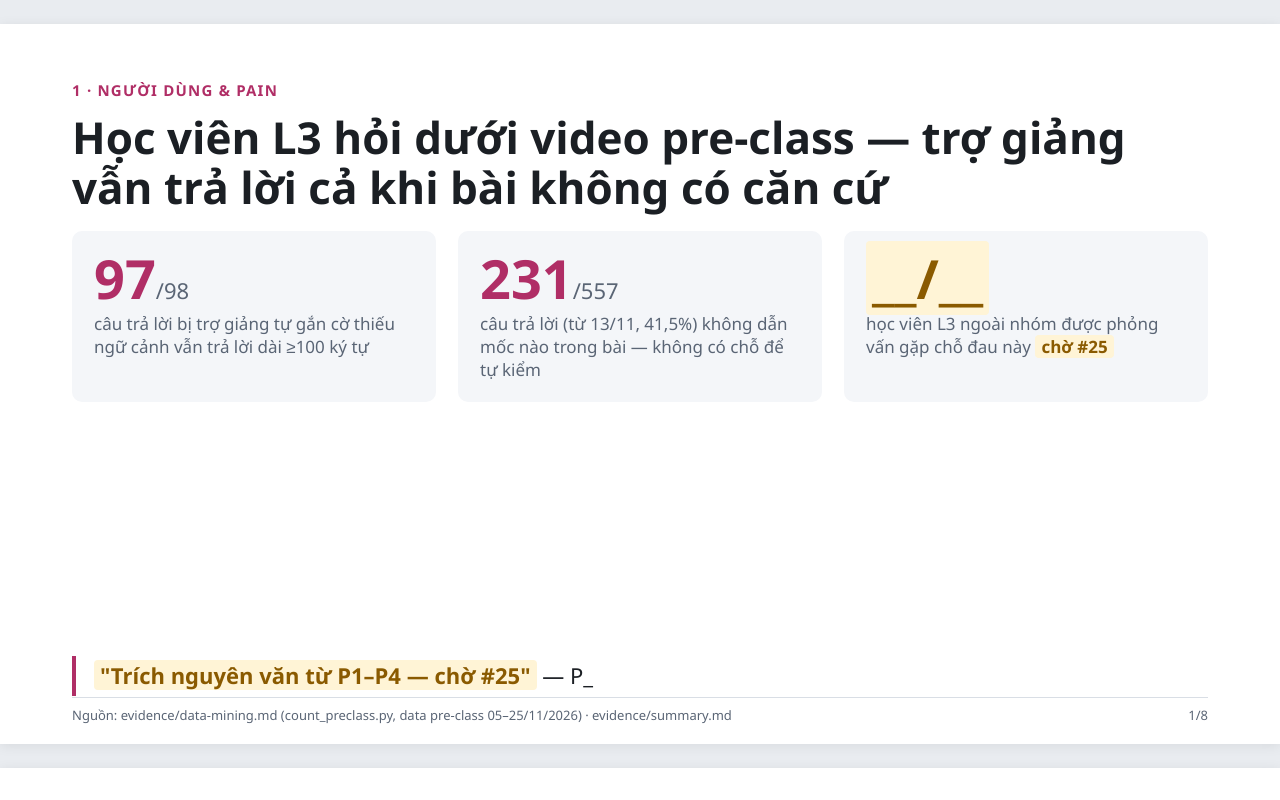
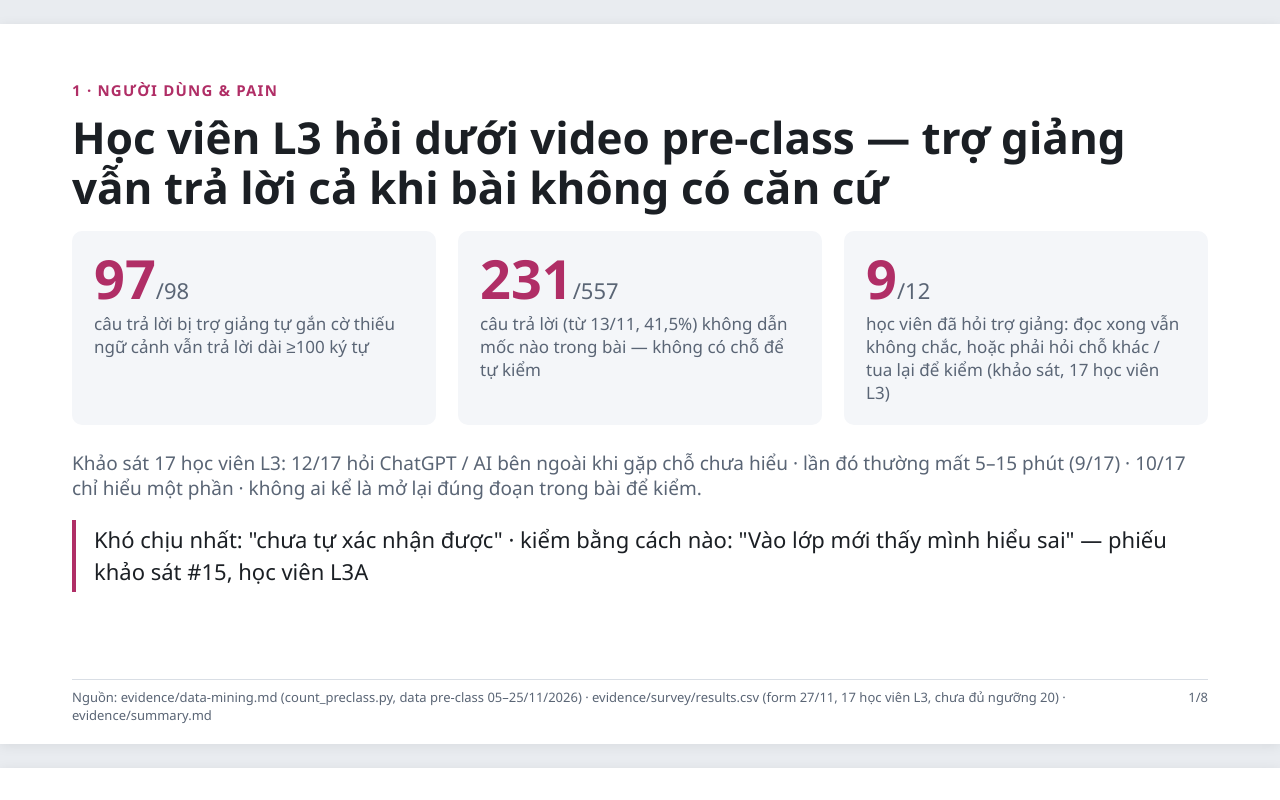
Before and after one commit to KumaMichio/K5-Day15-L3A-Probably-Functional, a plain HTML site: page slides/deck.html in a window 1280 px wide. Shown: the top 800 px of the page. Drawn offline with Linux system fonts and the light colour scheme.

Commit message:
slides: trang 1 thêm số khảo sát 17 học viên L3 và trích phiếu #15
Co-Authored-By: Claude Opus 5.5 <noreply@anthropic.com>

```diff
--- a/slides/deck.html
+++ b/slides/deck.html
@@ -54,16 +54,17 @@
 <section class="slide">
   <p class="kicker">1 · Người dùng &amp; pain</p>
   <h1>Học viên L3 hỏi dưới video pre-class — trợ giảng vẫn trả lời cả khi bài không có căn cứ</h1>
-  <div class="grid g3">
+  <div class="grid g3" style="flex:0 0 auto; margin-bottom:26px">
     <div class="card"><div class="big">97<small>/98</small></div>
       <div class="cap">câu trả lời bị trợ giảng tự gắn cờ thiếu ngữ cảnh vẫn trả lời dài ≥100 ký tự</div></div>
     <div class="card"><div class="big">231<small>/557</small></div>
       <div class="cap">câu trả lời (từ 13/11, 41,5%) không dẫn mốc nào trong bài — không có chỗ để tự kiểm</div></div>
-    <div class="card"><div class="big"><span class="todo">__/__</span></div>
-      <div class="cap">học viên L3 ngoài nhóm được phỏng vấn gặp chỗ đau này <span class="todo">chờ #25</span></div></div>
+    <div class="card"><div class="big">9<small>/12</small></div>
+      <div class="cap">học viên đã hỏi trợ giảng: đọc xong vẫn không chắc, hoặc phải hỏi chỗ khác / tua lại để kiểm (khảo sát, 17 học viên L3)</div></div>
   </div>
-  <blockquote><span class="todo">"Trích nguyên văn từ P1–P4 — chờ #25"</span> — P_</blockquote>
-  <div class="src"><span>Nguồn: evidence/data-mining.md (count_preclass.py, data pre-class 05–25/11/2026) · evidence/summary.md</span><span>1/8</span></div>
+  <p class="cap" style="margin:0 0 18px; font-size:19px">Khảo sát 17 học viên L3: 12/17 hỏi ChatGPT / AI bên ngoài khi gặp chỗ chưa hiểu · lần đó thường mất 5–15 phút (9/17) · 10/17 chỉ hiểu một phần · không ai kể là mở lại đúng đoạn trong bài để kiểm.</p>
+  <blockquote>Khó chịu nhất: "chưa tự xác nhận được" · kiểm bằng cách nào: "Vào lớp mới thấy mình hiểu sai" — phiếu khảo sát #15, học viên L3A</blockquote>
+  <div class="src"><span>Nguồn: evidence/data-mining.md (count_preclass.py, data pre-class 05–25/11/2026) · evidence/survey/results.csv (form 27/11, 17 học viên L3, chưa đủ ngưỡng 20) · evidence/summary.md</span><span>1/8</span></div>
 </section>
 
 <!-- 2 · Vì sao chọn bài này -->
```
